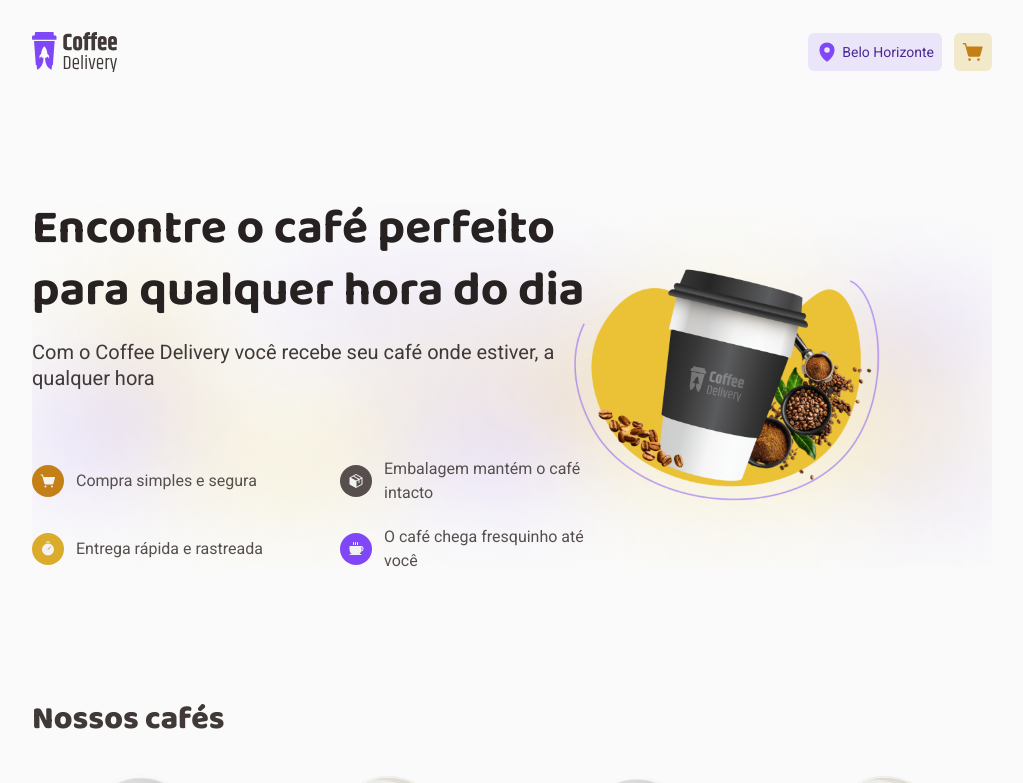
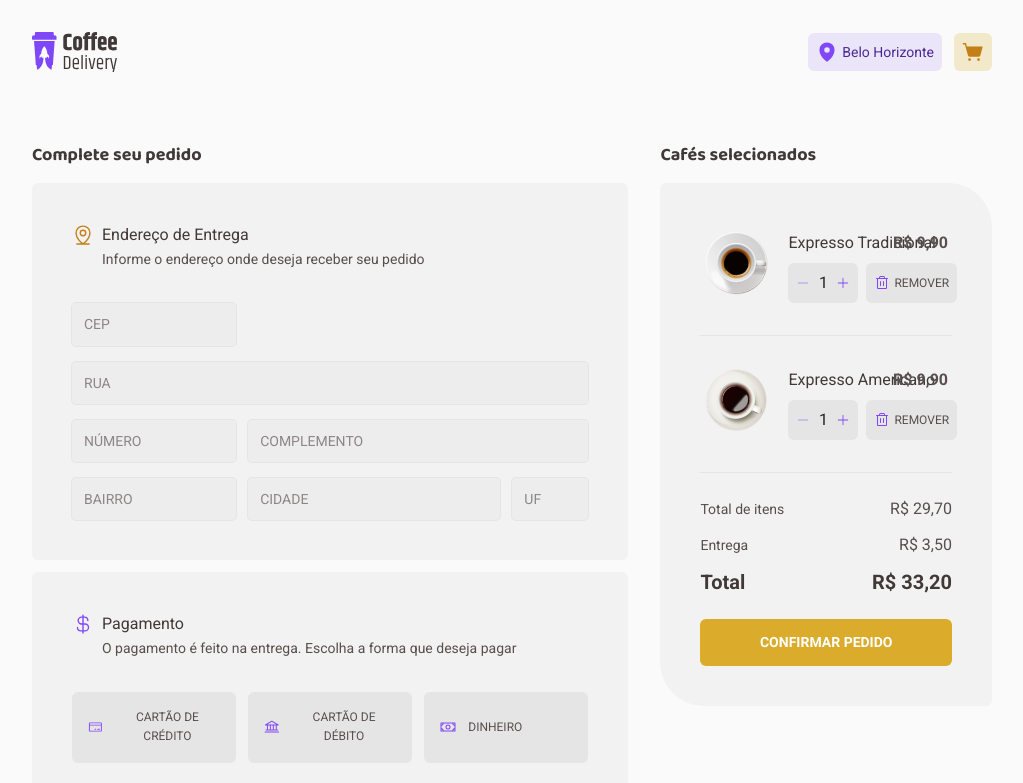
Before and after one commit to vbruno96/coffee-delivery, a React (Vite) app: page / in a window 1280 px wide. Shown: the top 783 px of the page, without its empty margins (128-1151 px from the left). Built offline with nearby package versions, Linux system fonts and the light colour scheme.

Commit message:
create cart component and ajust formatAmount

```diff
--- a/src/App.tsx
+++ b/src/App.tsx
@@ -1,12 +1,13 @@
 import './global.css'
+import { Cart } from './pages/Cart'
 import { Shopp } from './pages/Shopp'
 
 export function App() {
 
   return (
-    <div className='bg-gray-50 antialiased'>
-      <div className='max-w-8xl px-3 xl:mx-auto xl:px-40'>
-        <Shopp />
+    <div className='min-h-screen bg-gray-50 antialiased'>
+      <div className='w-full max-w-screen-2xl px-3 xl:mx-auto xl:px-40'>
+        <Cart />
       </div>
     </div>
   )
--- a/src/components/CoffeeItem/index.tsx
+++ b/src/components/CoffeeItem/index.tsx
@@ -1,4 +1,4 @@
-import { Minus, Plus, ShoppingCartSimple } from "@phosphor-icons/react"
+import { Minus, Plus, ShoppingCartSimple, Trash } from "@phosphor-icons/react"
 import { useState } from "react"
 import { formatAmount } from "../../util/formatAmount"
 
@@ -13,12 +13,13 @@ interface Coffee {
 
 interface CoffeeItemProps {
   coffee: Coffee
+  inCart?: boolean
 }
 
-export function CoffeeItem({ coffee }: CoffeeItemProps) {
+export function CoffeeItem({ coffee, inCart }: CoffeeItemProps) {
 
   const imgUrl = new URL(coffee.image, import.meta.url).href
-  const {currency, amount} = formatAmount(coffee.amount)
+  const [currency, amount] = formatAmount(coffee.amount).split('\xa0') // get currency of string
 
   const [quantity, setQuantity] = useState(1)
 
@@ -31,6 +32,48 @@ export function CoffeeItem({ coffee }: CoffeeItemProps) {
       if (prevState === 1) return prevState
       return prevState - 1
     })
+  }
+
+  if (inCart) {
+    return (
+      <div className="flex justify-between px-1 py-2">
+        <div className="flex flex-col sm:flex-row gap-5">
+          <img src={imgUrl} alt="" className="w-16 h-16" />
+          <div className="flex flex-col gap-2">
+            <span className="text-brown-200">{coffee.name}</span>
+            <div className="flex gap-2">
+              <div className="bg-gray-300 text-brown-600 flex items-center gap-1 p-2 rounded-md">
+                <button
+                  onClick={decrementQuantity}
+                  className="text-purple"
+                >
+                  <Minus size={14} weight="light" />
+                </button>
+                <span className="w-[1.125rem] text-center">
+                  {quantity}
+                </span>
+                <button
+                  onClick={incrementQuantity}
+                  className="text-purple"
+                >
+                  <Plus size={14}  />
+                </button>
+              </div>
+              <button className="flex items-center gap-1 bg-gray-300 text-brown-100 p-2 rounded-md text-sb uppercase">
+                <Trash
+                  size={16}
+                  className="text-purple"
+                />
+                Remover
+              </button>
+            </div>
+          </div>
+        </div>
+        <span className="text-brown-100 font-bold">
+          {formatAmount(coffee.amount * quantity)}
+        </span>
+      </div>
+      )
   }
 
   return (
--- /dev/null
+++ b/src/pages/Cart/index.tsx
@@ -0,0 +1,141 @@
+import { Bank, CreditCard, CurrencyDollar, MapPinLine, Money } from "@phosphor-icons/react";
+import { Header } from "../../components/Header";
+import { formatAmount } from "../../util/formatAmount";
+
+import coffeesData from '../../data/coffees.json'
+import { CoffeeItem } from "../../components/CoffeeItem";
+
+export function Cart() {
+  const coffees = coffeesData.filter((coffee, index) => index <= 1 ?? (coffee))
+
+  return (
+    <>
+      <Header inCart />
+      <div className="flex flex-col xl:flex-row gap-8 py-10">
+        <main className="xl:max-w-screen-sm flex flex-col gap-4">
+          <h2 className="text-brown-200 font-title text-md font-bold">Complete seu pedido</h2>
+          <form className="flex flex-col gap-3">
+            <div className="flex flex-col gap-8 bg-gray-100 p-6 sm:p-10 rounded-md">
+              <div className="relative pl-[1.875rem]">
+              <label className="flex items-center gap-2 text-brown-200">
+                <MapPinLine
+                  size={22}
+                  className="absolute left-0 text-yellow-dark"
+                />
+                Endereço de Entrega
+              </label>
+              <span className="text-brown-100 text-2sm">Informe o endereço onde deseja receber seu pedido</span>
+              </div>
+              <div className="grid grid-cols-6 gap-x-3 gap-y-4">
+                <input
+                  type="text"
+                  className="col-span-2 bg-gray-200 text-brown-50 placeholder:text-brown-50 p-3 rounded text-2sm uppercase ring-1 ring-gray-300 focus:ring-purple focus:outline-none"
+                  placeholder="CEP"
+                />
+                <input
+                  type="text"
+                  className="col-span-6 bg-gray-200 text-brown-50 placeholder:text-brown-50 p-3 rounded text-2sm uppercase ring-1 ring-gray-300 focus:ring-purple focus:outline-none"
+                  placeholder="Rua"
+                />
+                <input
+                  type="text"
+                  className="col-span-2 bg-gray-200 text-brown-50 placeholder:text-brown-50 p-3 rounded text-2sm uppercase ring-1 ring-gray-300 focus:ring-purple focus:outline-none"
+                  placeholder="Número"
+                />
+                <input
+                  type="text"
+                  className="col-span-4 bg-gray-200 text-brown-50 placeholder:text-brown-50 p-3 rounded text-2sm uppercase ring-1 ring-gray-300 focus:ring-purple focus:outline-none"
+                  placeholder="Complemento"
+                />
+                <input
+                  type="text"
+                  className="col-span-2 bg-gray-200 text-brown-50 placeholder:text-brown-50 p-3 rounded text-2sm uppercase ring-1 ring-gray-300 focus:ring-purple focus:outline-none"
+                  placeholder="Bairro"
+                />
+                <input
+                  type="text"
+                  className="col-span-3 bg-gray-200 text-brown-50 placeholder:text-brown-50 p-3 rounded text-2sm uppercase ring-1 ring-gray-300 focus:ring-purple focus:outline-none"
+                  placeholder="Cidade"
+                />
+                <input
+                  type="text"
+                  className="col-span-1 bg-gray-200 text-brown-50 placeholder:text-brown-50 p-3 rounded text-2sm uppercase ring-1 ring-gray-300 focus:ring-purple focus:outline-none"
+                  placeholder="UF"
+                />
+              </div>
+            </div>
+            <div className="flex flex-col gap-8 bg-gray-100 p-6 sm:p-10 rounded-md">
+              <div className="relative pl-[1.875rem]">
+                <label className="flex items-center gap-2 text-brown-200">
+                  <CurrencyDollar
+                    size={22}
+                    className="absolute left-0 text-purple"
+                  />
+                  Pagamento
+                </label>
+                <span className="text-brown-100 text-2sm">O pagamento é feito na entrega. Escolha a forma que deseja pagar</span>
+              </div>
+              <div className="flex flex-col md:flex-row gap-3">
+                <button
+                  className="md:flex-1 flex justify-center md:justify-start items-center gap-3 bg-gray-300 hover:bg-purple-light text-brown-100 p-4 rounded-md text-sb uppercase hover:ring-1 hover:ring-purple focus:ring-1 focus:ring-purple focus:outline-none hover:transition hover:ease-in hover:duration-300"
+                >
+                  <CreditCard
+                    size={16}
+                    className="text-purple"
+                  />
+                  Cartão de Crédito
+                </button>
+                <button
+                  className="md:flex-1 flex justify-center md:justify-start items-center gap-3 bg-gray-300 hover:bg-purple-light text-brown-100 p-4 rounded-md text-sb uppercase hover:ring-1 hover:ring-purple focus:ring-1 focus:ring-purple focus:outline-none hover:transition hover:ease-in hover:duration-300"
+                >
+                  <Bank
+                    size={16}
+                    className="text-purple"
+                  />
+                  Cartão de Débito
+                </button>
+                <button
+                  className="md:flex-1 flex justify-center md:justify-start items-center gap-3 bg-gray-300 hover:bg-purple-light text-brown-100 p-4 rounded-md text-sb uppercase hover:ring-1 hover:ring-purple focus:ring-1 focus:ring-purple focus:outline-none hover:transition hover:ease-in hover:duration-300"
+                >
+                  <Money
+                    size={16}
+                    className="text-purple"
+                  />
+                  Dinheiro
+                </button>
+              </div>
+            </div>
+          </form>
+        </main>
+        <aside className="flex-1 flex flex-col gap-4">
+          <h2 className="text-brown-200 font-title text-md font-bold">Cafés selecionados</h2>
+          <div className="flex flex-col gap-6 bg-gray-100 p-6 sm:p-10 rounded-tl-md rounded-tr-5xl rounded-br-md rounded-bl-5xl">
+            {coffees.map(coffee => (
+              <>
+                <CoffeeItem key={coffee.id} coffee={coffee} inCart />
+                <div className="h-px border-b border-gray-300"></div>
+              </>
+            ))}
+            <div className="flex flex-col gap-3">
+              <div className="flex justify-between items-center text-brown-100">
+                <span className="text-2sm">Total de itens</span>
+                <span>{formatAmount(29.7)}</span>
+              </div>
+              <div className="flex justify-between items-center text-brown-100">
+                <span className="text-2sm">Entrega</span>
+                <span>{formatAmount(3.5)}</span>
+              </div>
+              <div className="flex justify-between items-center text-brown-200 text-lg font-bold">
+                <span>Total</span>
+                <span>{formatAmount(33.2)}</span>
+              </div>
+            </div>
+            <button className="w-full bg-yellow hover:bg-yellow-dark text-white px-2 py-3 rounded-md font-bold text-lb uppercase">
+                Confirmar Pedido
+              </button>
+          </div>
+        </aside>
+      </div>
+    </>
+  )
+}
--- a/src/util/formatAmount.ts
+++ b/src/util/formatAmount.ts
@@ -5,9 +5,7 @@ export function formatAmount(amount: number) {
       style: 'currency',
       currency: 'BRL'
     }
-  ).format(amount).split('\xa0') // get currency of string
-  return {
-    currency: formatedAmount[0],
-    amount: formatedAmount[1]
-  }
+  ).format(amount)
+
+  return formatedAmount
 }
--- a/tailwind.config.js
+++ b/tailwind.config.js
@@ -11,7 +11,7 @@ export default {
         '5xl': '44px'
       },
       maxWidth: {
-        '8xl': '90rem',
+        'screen-2xl': '90rem',
       },
       spacing: {
         '22': '5.875rem',
```
